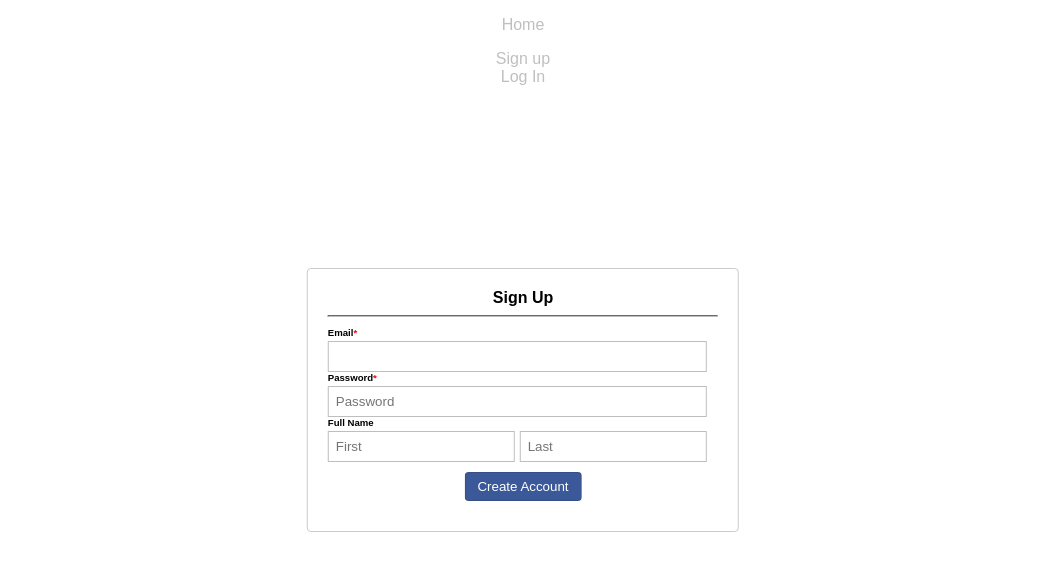
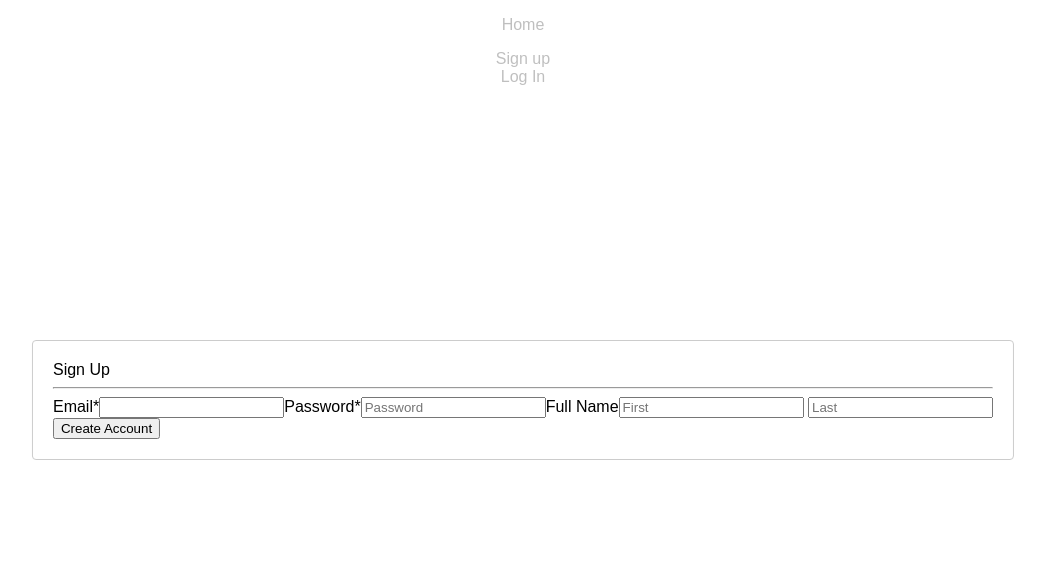
Before and after one commit to vinglfm/travels, a React (Create React App) app: page / in a window 1280 px wide. Both pictures are taken after a click on the element "Sign up". Shown: the top 570 px of the page, without its empty margins (117-1162 px from the left). Built offline with nearby package versions, Linux system fonts and the light colour scheme.

Commit message:
Using css local scope for loading styles

```diff
--- a/src/components/Home/Home.scss
+++ b/src/components/Home/Home.scss
@@ -2,7 +2,16 @@ $focusColor: #88D5E9;
 $submitColor: #3b5998;
 $inputColor: #BEBEBE;
 
-.modal {
+:local(.modal__home) {
+  top: '50%';
+  left: '50%';
+  right: 'auto';
+  bottom: 'auto';
+  margin-right: '-50%';
+  transform: 'translate(-50%, -50%)';
+}
+
+:local .modal {
     font: 1rem "Lucida Sans Unicode", "Lucida Grande", sans-serif;
 
     &__header {
@@ -43,12 +52,12 @@ $inputColor: #BEBEBE;
         display: block;
         font-weight: bold;
 
-        &-required {
+        &__required {
           color: red;
         }
       }
 
-      &__input-small {
+      &__input__small {
         @extend .modal__form__input;
         width: 48%;
       }
--- a/src/components/Home/LogInModal.js
+++ b/src/components/Home/LogInModal.js
@@ -33,15 +33,15 @@ const modalStyle = {
           contentLabel='Log in'
           style={modalStyle}
           appElement={document.getElementById('root')}>
-          <div className='modal__header'>Log In</div>
-          <hr className='modal__divider'/>
-          <form className='modal__form' name='LogInForm' onSubmit={this.logIn} role='form'>
-            <label className='modal__form__label'>Email<span className='modal__form__label-required'>*</span></label>
-            <input className='modal__form__input' type='email' ref='email'/>
-            <label className='modal__form__label'>Password<span className='modal__form__label-required'>*</span></label>
-            <input className='modal__form__input' type='password' ref='password' placeholder='Password' minLength='8' maxLength='16'/>
-            <div className='modal__form__group'>
-              <input className='modal__form__group__submit' type='submit' value='Create Account'/>
+          <div className={styles.modal__header}>Log In</div>
+          <hr className={styles.modal__divider}/>
+          <form className={styles.modal__form} name='LogInForm' onSubmit={this.logIn} role='form'>
+            <label className={styles.modal__form__label}>Email<span className={styles.modal__form__label__required}>*</span></label>
+            <input className={styles.modal__form__input} type='email' ref='email'/>
+            <label className={styles.modal__form__label}>Password<span className={styles.modal__form__label__required}>*</span></label>
+            <input className={styles.modal__form__input} type='password' ref='password' placeholder='Password' minLength='8' maxLength='16'/>
+            <div className={styles.modal__form__group}>
+              <input className={styles.modal__form__group__submit} type='submit' value='Create Account'/>
             </div>
           </form>
         </Modal>
--- a/src/components/Home/SignUpModal.js
+++ b/src/components/Home/SignUpModal.js
@@ -1,7 +1,7 @@
 import React, {Component} from 'react';
 import Modal from 'react-modal';
 import PropTypes from 'prop-types';
-import './Home.css';
+import styles from './Home.css';
 
 const modalStyle = {
   content: {
@@ -13,6 +13,7 @@ const modalStyle = {
     transform: 'translate(-50%, -50%)'
   }
 };
+
 
   export default class SignUpModal extends Component {
     constructor(props) {
@@ -35,18 +36,18 @@ const modalStyle = {
           contentLabel='Sign up'
           style={modalStyle}
           appElement={document.getElementById('root')}>
-          <div className='modal__header'>Sign Up</div>
-          <hr className="modal__divider"/>
-          <form className='modal__form' name='signUpForm' onSubmit={this.signUp} role='form'>
-            <label className='modal__form__label'>Email<span className='modal__form__label-required'>*</span></label>
-            <input className='modal__form__input' type='email' ref='email'/>
-            <label className='modal__form__label'>Password<span className='modal__form__label-required'>*</span></label>
-            <input className='modal__form__input' type='password' ref='password' placeholder='Password' minLength='8' maxLength='16'/>
-            <label className='modal__form__label'>Full Name</label>
-            <input className='modal__form__input-small' type='text' ref='firstName' placeholder='First'/>&nbsp;
-            <input className='modal__form__input-small' type='text' ref='lastName' placeholder='Last'/>
-            <div className='modal__form__group'>
-              <input className='modal__form__group__submit' type='submit' value='Create Account'/>
+          <div className={styles.modal__header}>Sign Up</div>
+          <hr className={styles.modal__divider}/>
+          <form className={styles.modal__form} name='signUpForm' onSubmit={this.signUp} role='form'>
+            <label className={styles.modal__form__label}>Email<span className={styles.modal__form__label__required}>*</span></label>
+            <input className={styles.modal__form__input} type='email' ref='email'/>
+            <label className={styles.modal__form__label}>Password<span className={styles.modal__form__label__required}>*</span></label>
+            <input className={styles.modal__form__input} type='password' ref='password' placeholder='Password' minLength='8' maxLength='16'/>
+            <label className={styles.modal__form__label}>Full Name</label>
+            <input className={styles.modal__form__input__small} type='text' ref='firstName' placeholder='First'/>&nbsp;
+            <input className={styles.modal__form__input__small} type='text' ref='lastName' placeholder='Last'/>
+            <div className={styles.modal__form__group}>
+              <input className={styles.modal__form__group__submit} type='submit' value='Create Account'/>
             </div>
           </form>
         </Modal>
```
Lines whose indentation alone changed are shown as unchanged.
